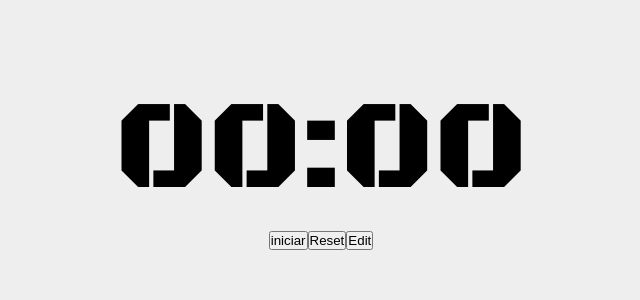
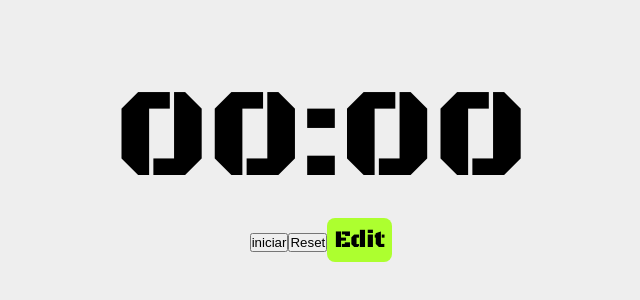
Before and after one commit to diegofernandoalayon/Timer-react, a React (Vite) app: page / in a window 1280 px wide. Shown: the part 240-540 px from the top of the page, without its empty margins (319-959 px from the left). Built offline with nearby package versions, Linux system fonts and the light colour scheme.

Commit message:
creando componente boton

```diff
--- a/src/App.css
+++ b/src/App.css
@@ -5,6 +5,7 @@
 }
 :root{
   --border : 8px;
+  --color-primary: greenyellow;
 }
 .App {
   height: 100vh;
--- /dev/null
+++ b/src/components/Button/button.css
@@ -0,0 +1,11 @@
+.btn{
+  border: 0;
+  background-color:var(--color-primary);
+  /* color: white; */
+  font-size: 1.5em;
+  font-family: 'Black Ops One', cursive;
+  font-weight: 400;
+  padding: 0.3em;
+  border-radius: var(--border);
+
+}
--- /dev/null
+++ b/src/components/Button/index.jsx
@@ -0,0 +1,8 @@
+import './button.css'
+export default function Button ({ children }) {
+  return (
+    <>
+      <button className='btn'>{children}</button>
+    </>
+  )
+}
--- a/src/pages/Timer/index.jsx
+++ b/src/pages/Timer/index.jsx
@@ -1,5 +1,6 @@
 // react
 import { useState, useEffect, useRef } from 'react'
+import Button from '../../components/Button'
 // components
 import DisplayTimer from '../../components/DisplayTimer'
 import FormTimer from '../../components/FormTimer'
@@ -85,7 +86,7 @@ export default function Timer () {
         !isEdit && <button onClick={handleReset}>Reset</button>
       }
       {
-        !isEdit && <button onClick={handleEdit}>Edit</button>
+        !isEdit && <Button onClick={handleEdit}>Edit</Button>
       }
 
     </article>
```
